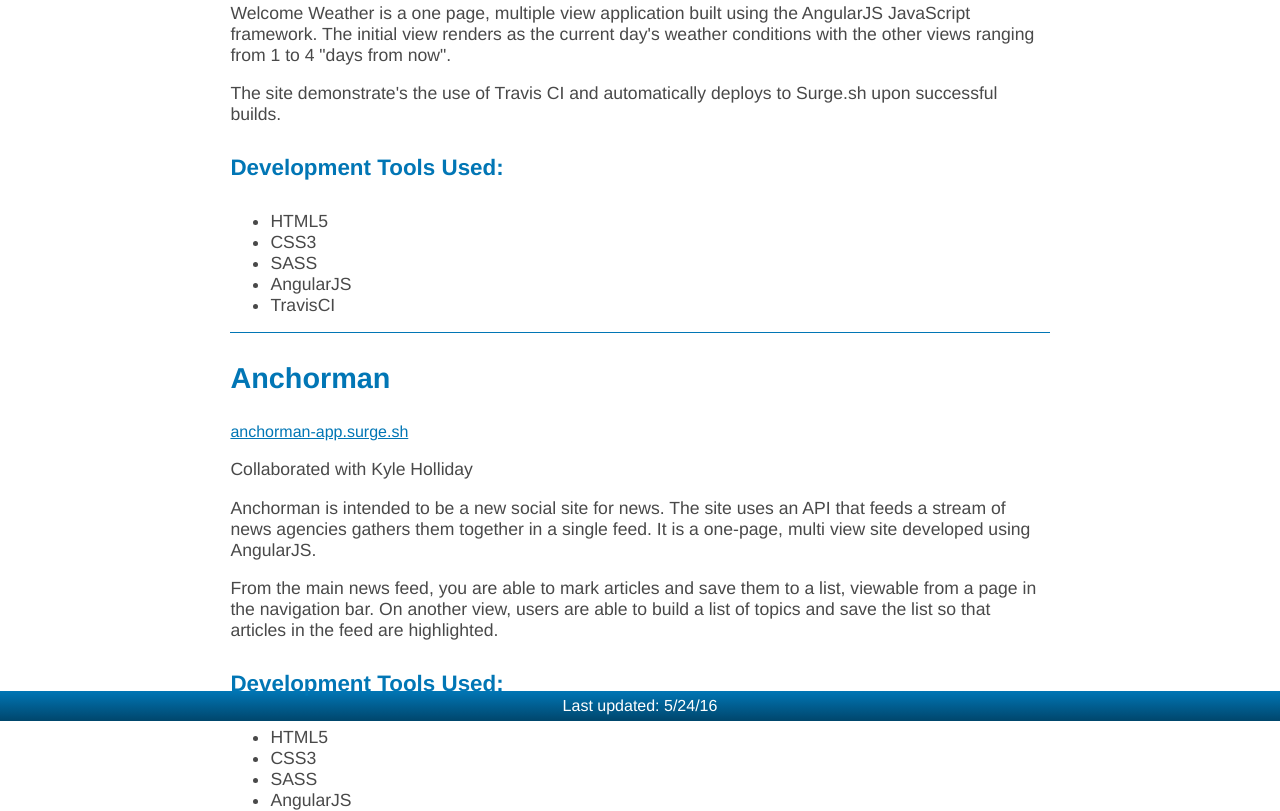
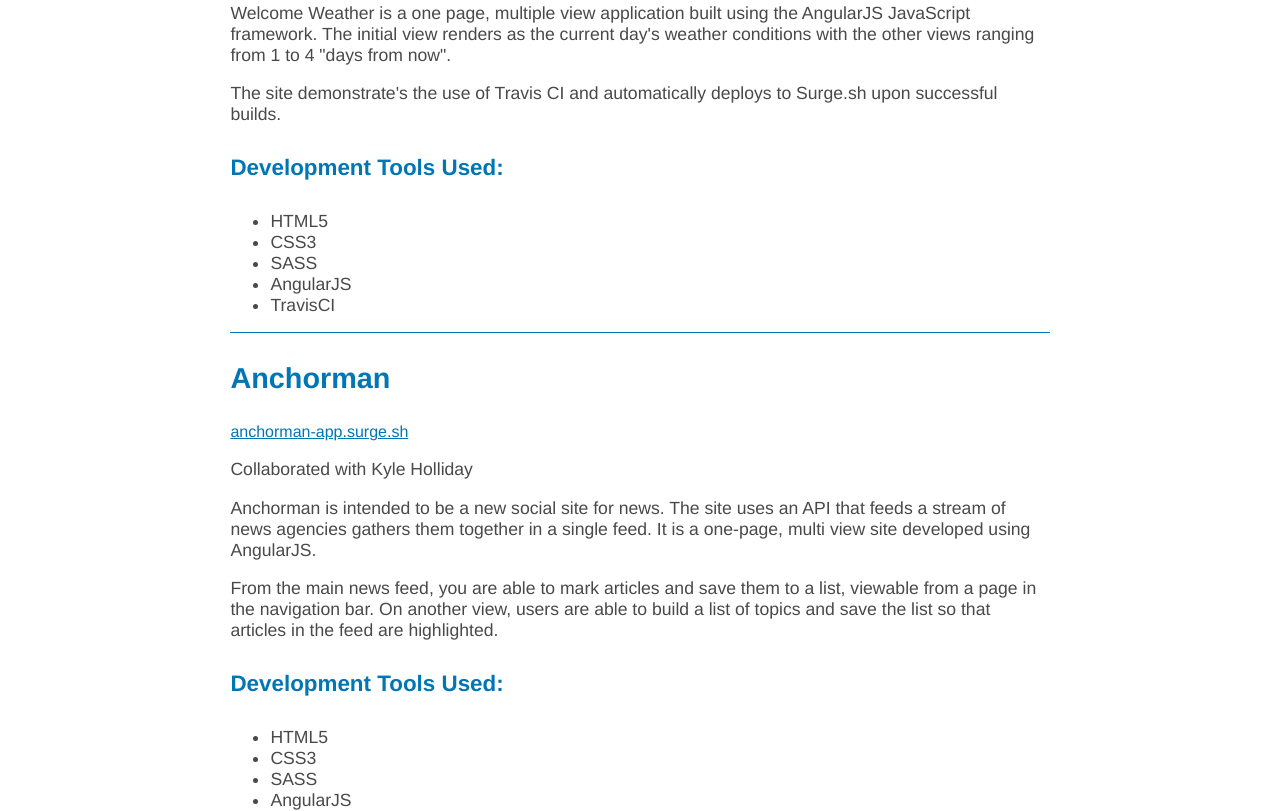
Before and after one commit to MichaelWDanko/michaelwdanko.github.io, a website: page index.html in a window 1280 px wide. Shown: the part 537-1348 px from the top of the page. Drawn offline with Linux system fonts and the light colour scheme.

Commit message:
Removed footer

```diff
--- a/index.html
+++ b/index.html
@@ -57,9 +57,6 @@
         </div>
     </section>
 
-    <section class="footer">
-        <p>Last updated: 5/24/16</p>
-    </section>
 </body>
 
 </html>
--- a/style.scss
+++ b/style.scss
@@ -54,7 +54,7 @@
 
 .main {
     height: 100%;
-    margin-bottom: 200px;
+    margin-bottom: 10px;
     h2 {
         text-align: center;
         color: $color3;
@@ -95,18 +95,3 @@
         font-size: 1.1em;
     }
 }
-
-.footer {
-    height: 30px;
-    width: 100%;
-    @include background-image(linear-gradient(to bottom, $color1, $color2));
-    display: flex;
-    justify-content: center;
-    p {
-        display: inline;
-        color: $white;
-        margin-left: 5%;
-        margin-right: 5%;
-        margin-top: .5%;
-    }
-}
```
Also changed, not shown: css/style.css, 1 other file.
